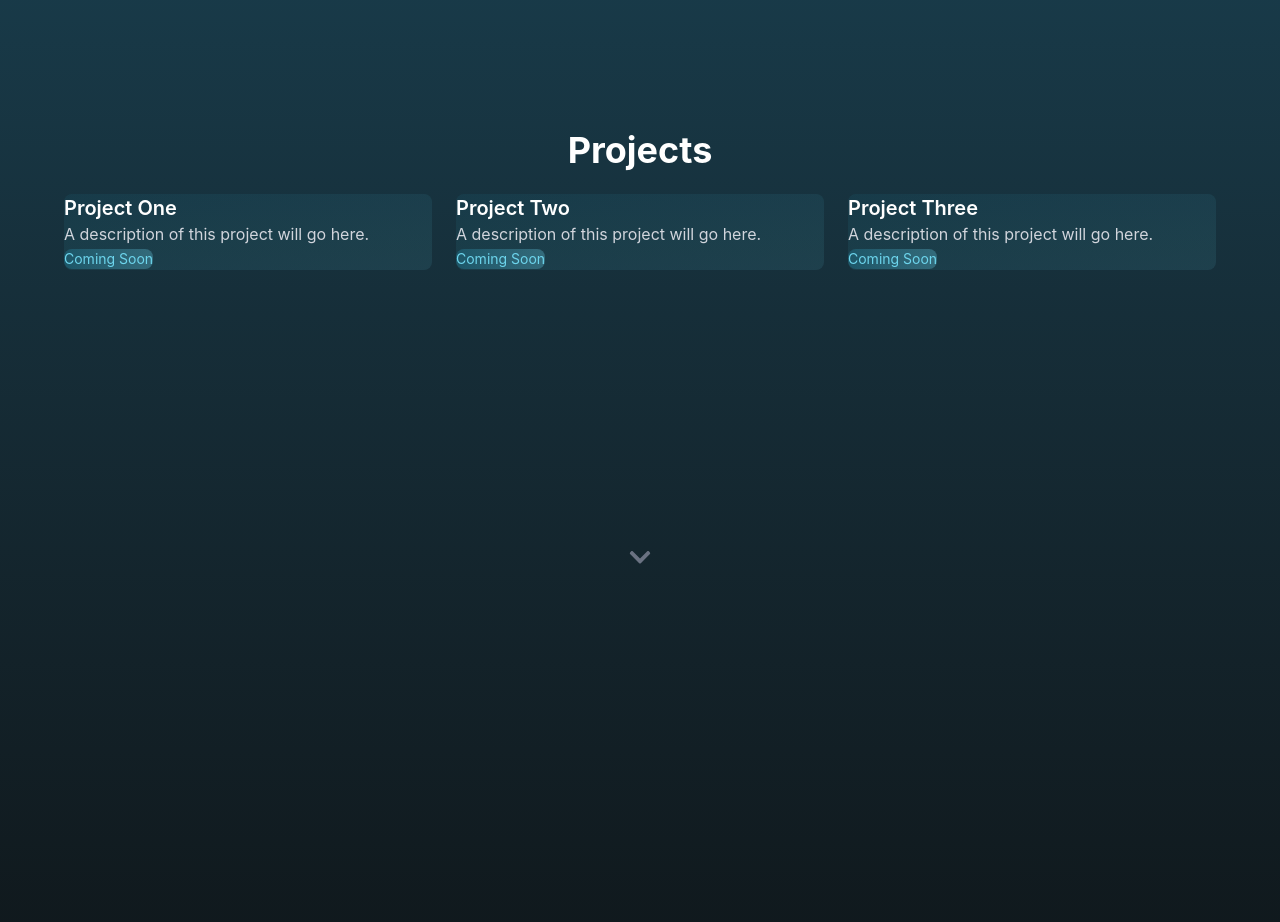
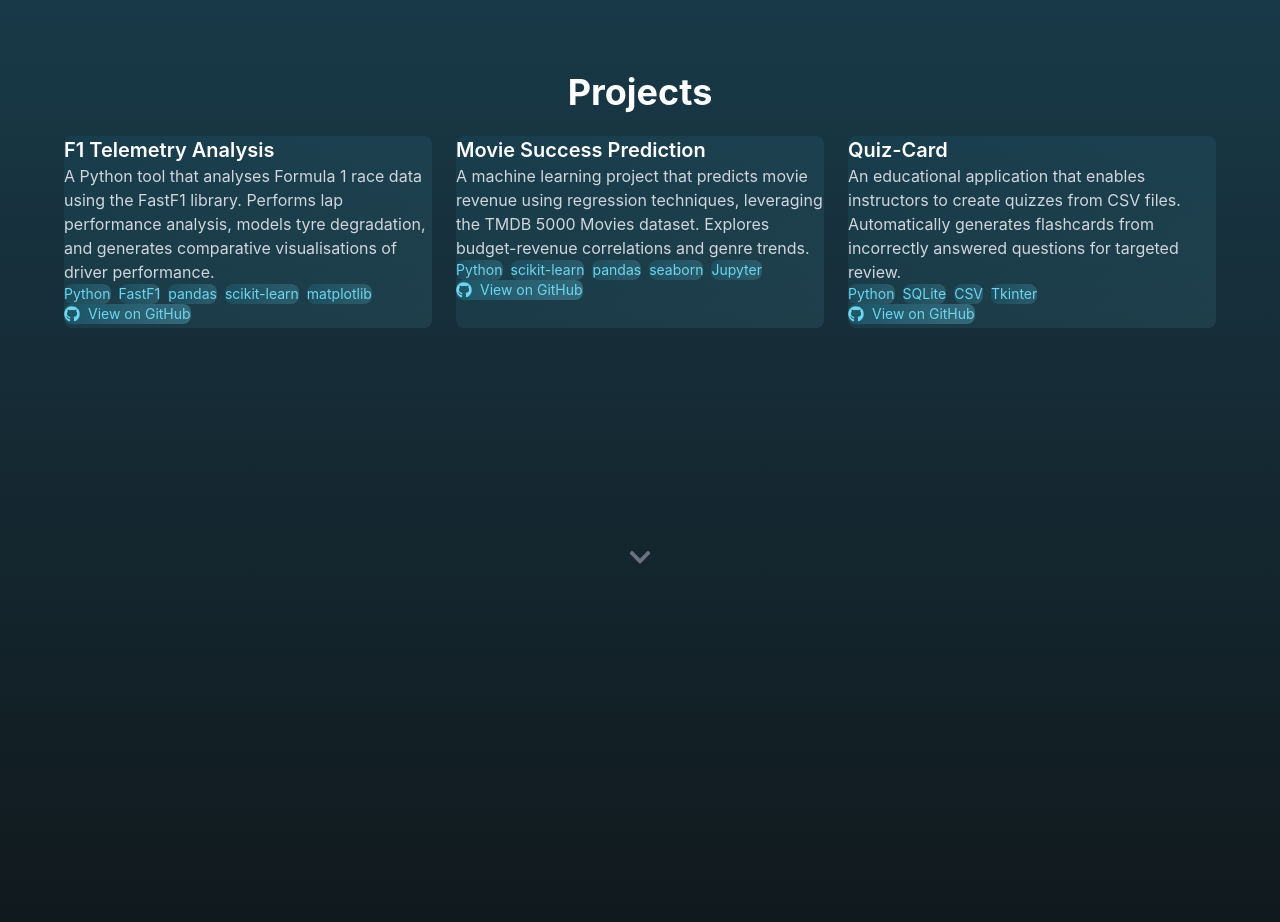
Before and after one commit to ziyadsaf/ZS-Portfolio, a React (Vite) app: page / in a window 1280 px wide. Shown: the part 2280-3202 px from the top of the page. Built offline with nearby package versions, Linux system fonts and the light colour scheme.

Commit message:
Add real project cards with GitHub links
Replace placeholder projects with F1 Telemetry Analysis, Movie Success
Prediction, and Quiz-Card. Add GitHub link buttons to project cards and
update .gitignore to exclude .claude directory.

```diff
--- a/src/components/ProjectCard.jsx
+++ b/src/components/ProjectCard.jsx
@@ -1,6 +1,7 @@
 import { motion } from 'framer-motion';
+import { FaGithub } from 'react-icons/fa';
 
-function ProjectCard({ title, description, technologies }) {
+function ProjectCard({ title, description, technologies, github }) {
   // Animation variant for each card - used by parent container's stagger
   const cardVariants = {
     hidden: { opacity: 0, y: 20 },
@@ -23,11 +24,19 @@
           </span>
         ))}
       </div>
-      <div className="mt-4">
-        <span className="inline-block px-3 py-1 bg-gradient-to-r from-[#2193b0]/30 to-[#6dd5ed]/30 text-[#6dd5ed] text-sm rounded-lg">
-          Coming Soon
-        </span>
-      </div>
+      {github && (
+        <div className="mt-4">
+          <a
+            href={github}
+            target="_blank"
+            rel="noopener noreferrer"
+            className="inline-flex items-center gap-2 px-4 py-2 bg-gradient-to-r from-[#2193b0]/30 to-[#6dd5ed]/30 text-[#6dd5ed] text-sm rounded-lg hover:from-[#2193b0]/50 hover:to-[#6dd5ed]/50 hover:text-white transition-all"
+          >
+            <FaGithub size={16} />
+            View on GitHub
+          </a>
+        </div>
+      )}
     </motion.div>
   );
 }
--- a/src/components/Projects.jsx
+++ b/src/components/Projects.jsx
@@ -5,19 +5,22 @@
 function Projects() {
   const projects = [
     {
-      title: "Project One",
-      description: "A description of this project will go here.",
-      technologies: []
+      title: "F1 Telemetry Analysis",
+      description: "A Python tool that analyses Formula 1 race data using the FastF1 library. Performs lap performance analysis, models tyre degradation, and generates comparative visualisations of driver performance.",
+      technologies: ["Python", "FastF1", "pandas", "scikit-learn", "matplotlib"],
+      github: "https://github.com/ziyadsaf/F1-telemetry-analysis"
     },
     {
-      title: "Project Two",
-      description: "A description of this project will go here.",
-      technologies: []
+      title: "Movie Success Prediction",
+      description: "A machine learning project that predicts movie revenue using regression techniques, leveraging the TMDB 5000 Movies dataset. Explores budget-revenue correlations and genre trends.",
+      technologies: ["Python", "scikit-learn", "pandas", "seaborn", "Jupyter"],
+      github: "https://github.com/ziyadsaf/movie-success-prediction"
     },
     {
-      title: "Project Three",
-      description: "A description of this project will go here.",
-      technologies: []
+      title: "Quiz-Card",
+      description: "An educational application that enables instructors to create quizzes from CSV files. Automatically generates flashcards from incorrectly answered questions for targeted review.",
+      technologies: ["Python", "SQLite", "CSV", "Tkinter"],
+      github: "https://github.com/ziyadsaf/Quiz-Card"
     }
   ];
 
@@ -61,6 +64,7 @@
               title={project.title}
               description={project.description}
               technologies={project.technologies}
+              github={project.github}
             />
           ))}
         </motion.div>
```
Also changed, not shown: 1 other file (tests, documents, lock files or other folders).
